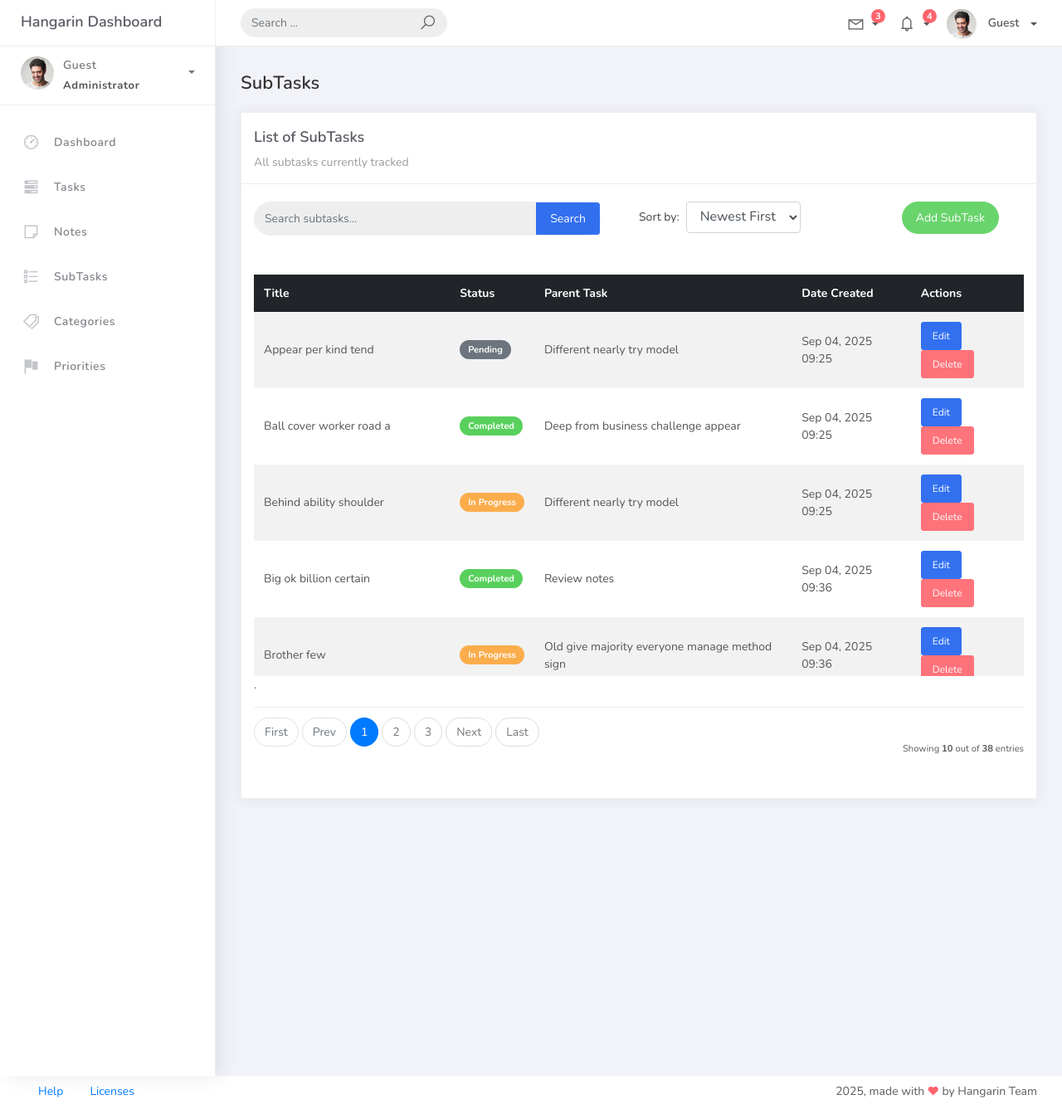
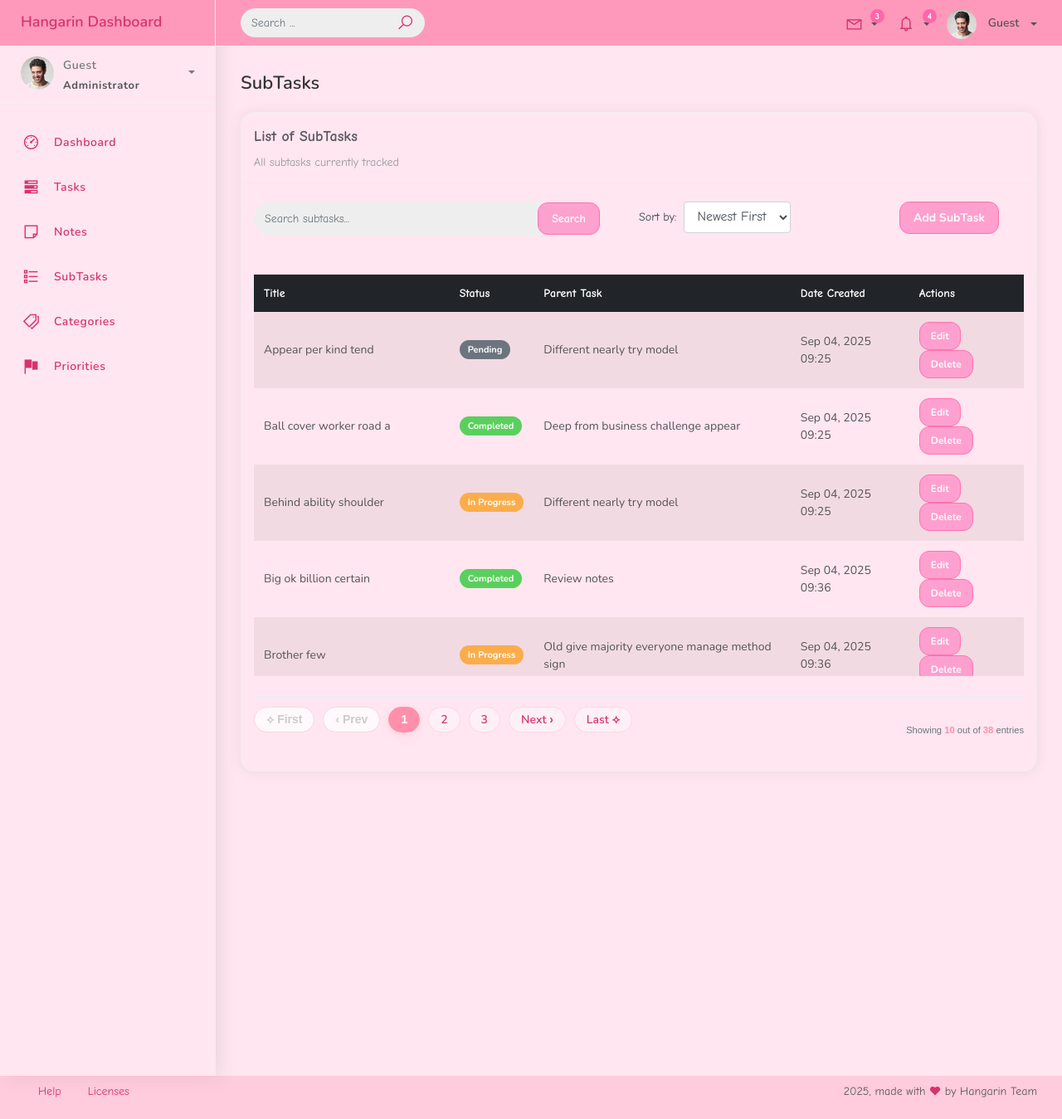
Before and after one commit to lvnxrsi/Arsi_Hangarin, a Django app: page /subtask_list/ in a window 1280 px wide. Shown: the whole page at 83% size. Run offline with Django 5.2, Linux system fonts and the light colour scheme; data comes from the database, SQL or seed files in the repository; both versions use the stored data as it was after the commit; some libraries are stand-ins or nearby versions.

Commit message:
added designs

```diff
--- a/projectsite/templates/base.html
+++ b/projectsite/templates/base.html
@@ -9,6 +9,84 @@
     <link rel="stylesheet" href="https://fonts.googleapis.com/css?family=Nunito:200,300,400,600,700,800,900">
     <link rel="stylesheet" href="{% static 'css/ready.css' %}">
     <link rel="stylesheet" href="{% static 'css/demo.css' %}">
+
+    <!-- Cute pastel theme -->
+    <link href="https://fonts.googleapis.com/css2?family=Comic+Neue:wght@300;400;700&display=swap" rel="stylesheet">
+    <style>
+        /* Fonts */
+        body, .navbar, .sidebar, .nav-link, .dropdown-menu, .footer {
+            font-family: 'Comic Neue', cursive !important;
+        }
+
+        /* Backgrounds */
+        body {
+            background-color: #fff0f6;
+        }
+        .wrapper, .main-panel, .sidebar {
+            background-color: #ffe6f0;
+        }
+        .main-header, .footer {
+            background-color: #ffccdd;
+        }
+
+        /* Sidebar */
+        .sidebar .nav-link {
+            color: #d6336c !important;
+        }
+        .sidebar .nav-link:hover, .sidebar .nav-link.active {
+            background-color: #ffb6c1 !important;
+            color: white !important;
+        }
+
+        /* Navbar */
+        .navbar, .logo-header {
+            background-color: #ff99bb !important;
+        }
+        .navbar .nav-link {
+            color: #ffffff !important;
+        }
+        .navbar .nav-link:hover {
+            color: #ffe6f0 !important;
+        }
+
+        /* Buttons */
+        .btn {
+            background-color: #ff99cc !important;
+            border-color: #ff66aa !important;
+            color: white !important;
+            border-radius: 12px !important;
+            font-weight: bold !important;
+        }
+        .btn:hover, .btn:focus {
+            background-color: #ff66aa !important;
+            color: #fff !important;
+        }
+
+        /* Notifications */
+        .notification {
+            background-color: #ff66aa !important;
+            color: white !important;
+        }
+
+        /* Cards & Panels */
+        .card, .dropdown-menu, .user-box, .nav-collapse .nav-item a {
+            background-color: #ffe6f0 !important;
+            border-radius: 15px !important;
+        }
+
+        /* Links */
+        a {
+            color: #d6336c !important;
+        }
+        a:hover {
+            color: #ff66aa !important;
+        }
+
+        /* Misc cute touches */
+        .caret, .la, .ti, .fa {
+            color: #d6336c !important;
+        }
+    </style>
 </head>
 <body>
 <div class="wrapper">
--- a/projectsite/templates/include/pagination.html
+++ b/projectsite/templates/include/pagination.html
@@ -1,36 +1,34 @@
-.
 {% if is_paginated %}
-<div class="card-footer px-0 border-0 d-flex flex-column flex-lg-row align-items-center justify-content-between mt-3">
+<div class="card-footer px-0 border-0 d-flex flex-column flex-lg-row align-items-center justify-content-between mt-4"
+     style="background: transparent; font-family: 'Poppins', sans-serif;">
 
-    <nav aria-label="Topics pagination" class="mb-4">
-        <ul class="pagination">
+    <nav aria-label="Pagination" class="mb-4">
+        <ul class="pagination mb-0" style="gap: 6px;">
+
             {% if page_obj.number > 1 %}
                 <li class="page-item">
-                    <a class="page-link" href="?page=1">First</a>
+                    <a class="page-link" href="?page=1">⟡ First</a>
                 </li>
             {% else %}
                 <li class="page-item disabled">
-                    <span class="page-link">First</span>
+                    <span class="page-link">⟡ First</span>
                 </li>
             {% endif %}
 
             {% if page_obj.has_previous %}
                 <li class="page-item">
-                    <a class="page-link" href="?page={{ page_obj.previous_page_number }}">Prev</a>
+                    <a class="page-link" href="?page={{ page_obj.previous_page_number }}">‹ Prev</a>
                 </li>
             {% else %}
                 <li class="page-item disabled">
-                    <span class="page-link">Prev</span>
+                    <span class="page-link">‹ Prev</span>
                 </li>
             {% endif %}
 
             {% for page_num in paginator.page_range %}
                 {% if page_obj.number == page_num %}
                     <li class="page-item active">
-                        <span class="page-link">
-                            {{ page_num }}
-                            <span class="sr-only">(current)</span>
-                        </span>
+                        <span class="page-link">{{ page_num }}</span>
                     </li>
                 {% elif page_num > page_obj.number|add:'-3' and page_num < page_obj.number|add:'3' %}
                     <li class="page-item">
@@ -41,28 +39,67 @@
 
             {% if page_obj.has_next %}
                 <li class="page-item">
-                    <a class="page-link" href="?page={{ page_obj.next_page_number }}">Next</a>
+                    <a class="page-link" href="?page={{ page_obj.next_page_number }}">Next ›</a>
                 </li>
             {% else %}
                 <li class="page-item disabled">
-                    <span class="page-link">Next</span>
+                    <span class="page-link">Next ›</span>
                 </li>
             {% endif %}
 
             {% if page_obj.number != paginator.num_pages %}
                 <li class="page-item">
-                    <a class="page-link" href="?page={{ paginator.num_pages }}">Last</a>
+                    <a class="page-link" href="?page={{ paginator.num_pages }}">Last ⟡</a>
                 </li>
             {% else %}
                 <li class="page-item disabled">
-                    <span class="page-link">Last</span>
+                    <span class="page-link">Last ⟡</span>
                 </li>
             {% endif %}
         </ul>
     </nav>
 
-    <div class="fw-normal small mt-4 mt-lg-0">
-        Showing <b>{{ object_list.count }}</b> out of <b>{{ paginator.count }}</b> entries
+    <div class="fw-normal small mt-3 mt-lg-0 text-muted">
+        Showing <b style="color:#ff8fab;">{{ object_list.count }}</b> out of
+        <b style="color:#ff8fab;">{{ paginator.count }}</b> entries
     </div>
 </div>
+
+<style>
+.pagination .page-item .page-link {
+    background-color: #fff0f6;
+    color: #ff8fab;
+    border: 1.5px solid #ffd6e0;
+    border-radius: 50px;
+    font-weight: 600;
+    padding: 6px 14px;
+    transition: all 0.3s ease;
+}
+
+.pagination .page-item.active .page-link {
+    background-color: #ff8fab;
+    color: #fff;
+    border-color: #ff8fab;
+    box-shadow: 0 3px 8px rgba(255, 182, 193, 0.4);
+}
+
+.pagination .page-item .page-link:hover {
+    background-color: #ffe6ef;
+    border-color: #ffb3c6;
+    color: #ff7096;
+}
+
+.pagination .page-item.disabled .page-link {
+    background-color: #fff9fb;
+    color: #ccc;
+    border-color: #f5d7df;
+}
+
+@media (max-width: 768px) {
+    .pagination {
+        flex-wrap: wrap;
+        justify-content: center;
+    }
+}
+</style>
 {% endif %}
```
Also changed, not shown: projectsite/templates/account/login.html (+71 -27 lines), projectsite/templates/socialaccount/login.html (+67 -19 lines), projectsite/db.sqlite3.
